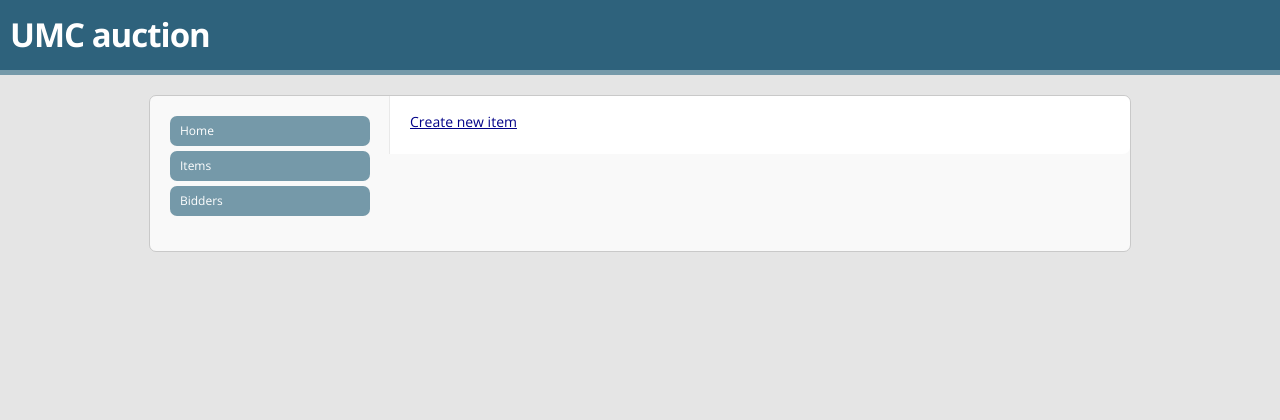
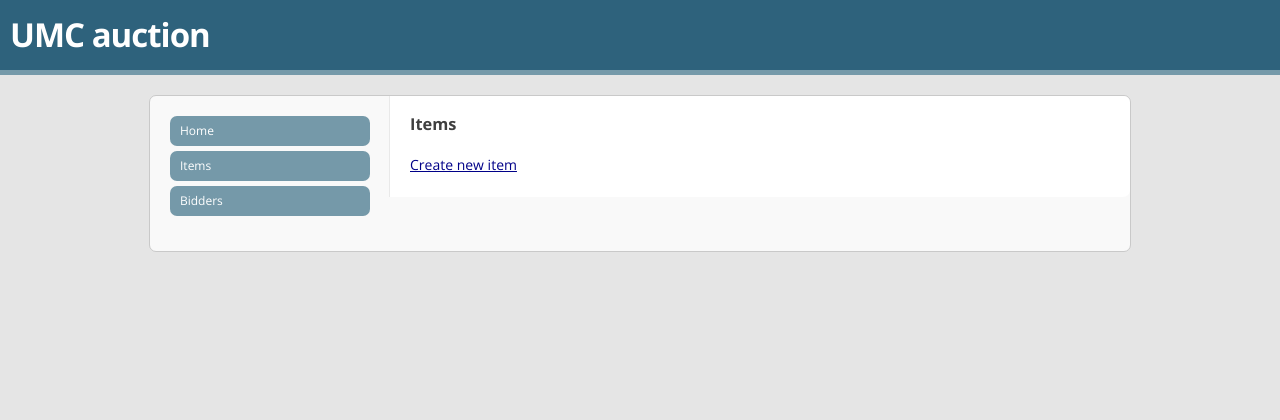
Before and after one commit to alex-hofsteede/umc_auction, a Django app: page /items in a window 1280 px wide. Shown: the top 420 px of the page. Run offline with Django 3.2, Linux system fonts and the light colour scheme; the visitor is signed in with stand-in values (Sample User, id 1); data that the repository does not hold is empty; parts of the project's set-up code (start-up, migrations or seed data) failed here and were passed over.

Commit message:
Listing headers

```diff
--- a/templates/auction/bidders.html
+++ b/templates/auction/bidders.html
@@ -2,6 +2,7 @@
 
 {% block content %}
 
+<h3>Bidders</h3>
 <ul>
 {% for bidder in bidders %}
     <li>
--- a/templates/auction/items.html
+++ b/templates/auction/items.html
@@ -1,7 +1,7 @@
 {% extends 'auction/base.html' %}
 
 {% block content %}
-
+<h3>Items</h3>
 <ul>
 {% for item in items %}
     <li>
```
